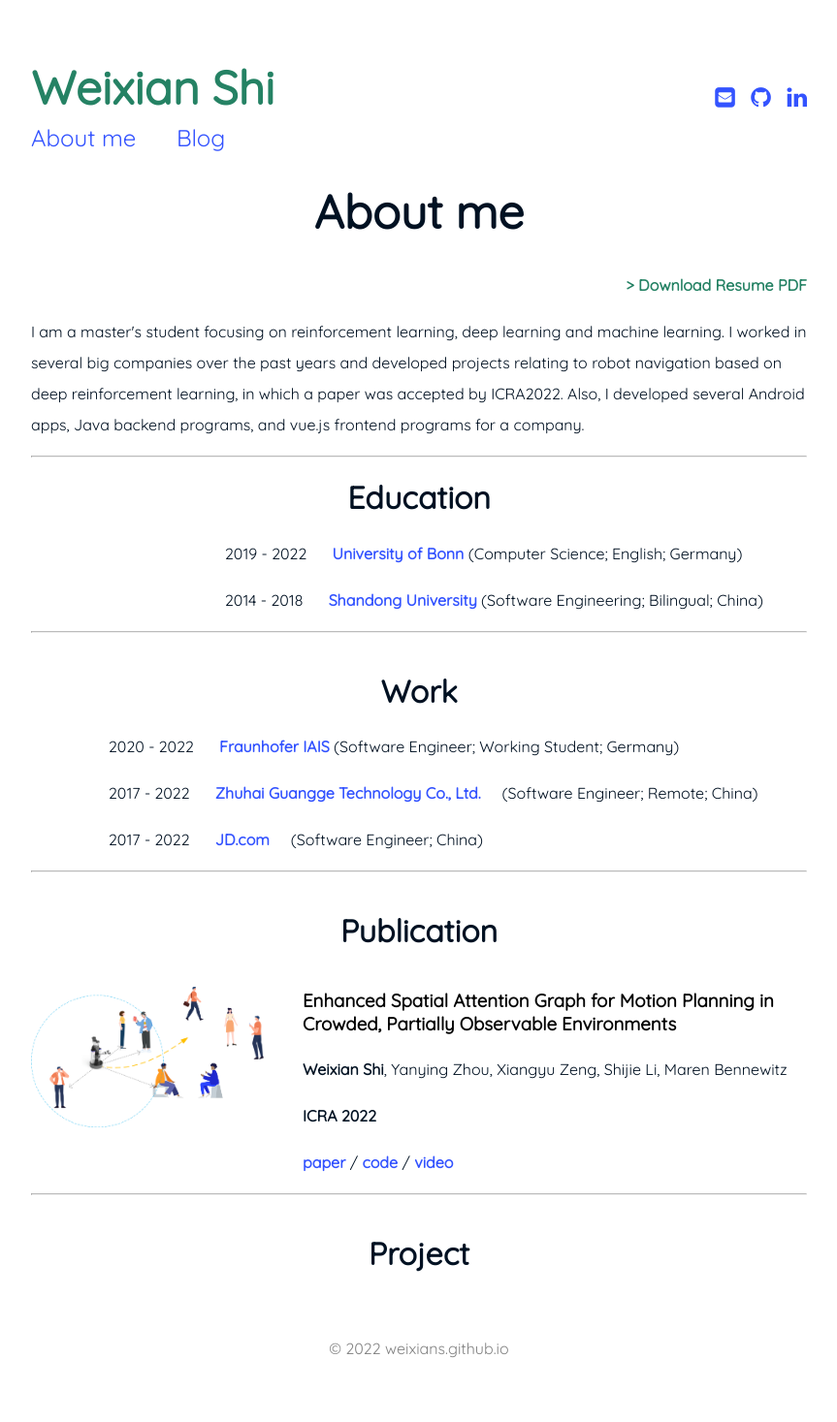
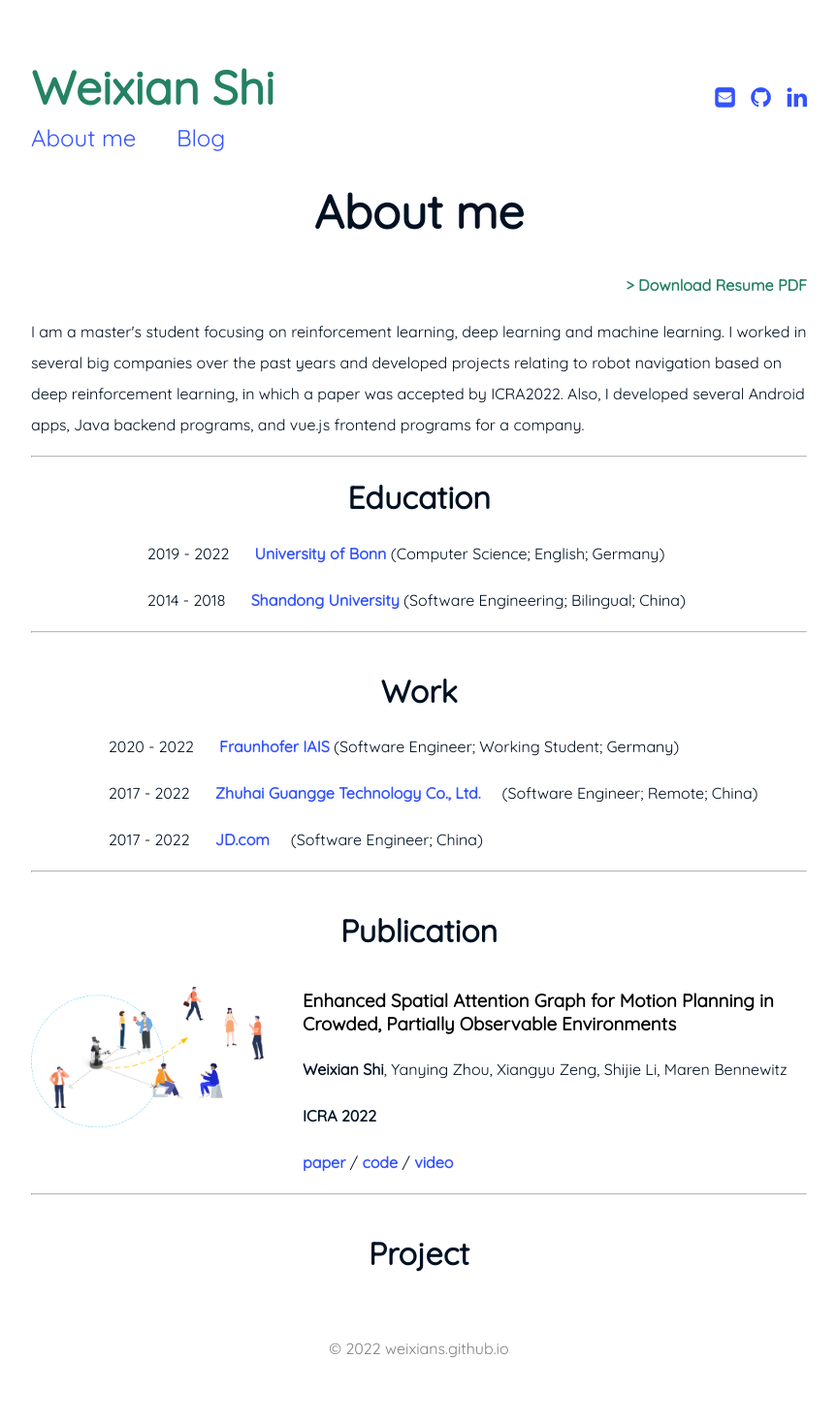
Before and after one commit to weixians/weixians.github.io, a Jekyll site: the page built from about_me.html, in a window 1280 px wide. Shown: the whole page at 97% size, without its empty margins (208-1071 px from the left). Built offline with Jekyll 4.4.1, drawn with Linux system fonts in a browser that asks for light colours.

Commit message:
change content

```diff
--- a/about_me.html
+++ b/about_me.html
@@ -35,7 +35,7 @@
 
 <div style="text-align: center;">
     <h1>Education</h1>
-    <div style="text-align: left;padding-left: 25%">
+    <div style="text-align: left;padding-left: 15%">
         <p>2019 - 2022 &nbsp;&nbsp;&nbsp;&nbsp;
             <a href="https://www.uni-bonn.de/en/studying/degree-programs/degree-programs-a-z/computer-science-bsc?set_language=en" target="_blank">
                 <b>University of Bonn</b>
```
